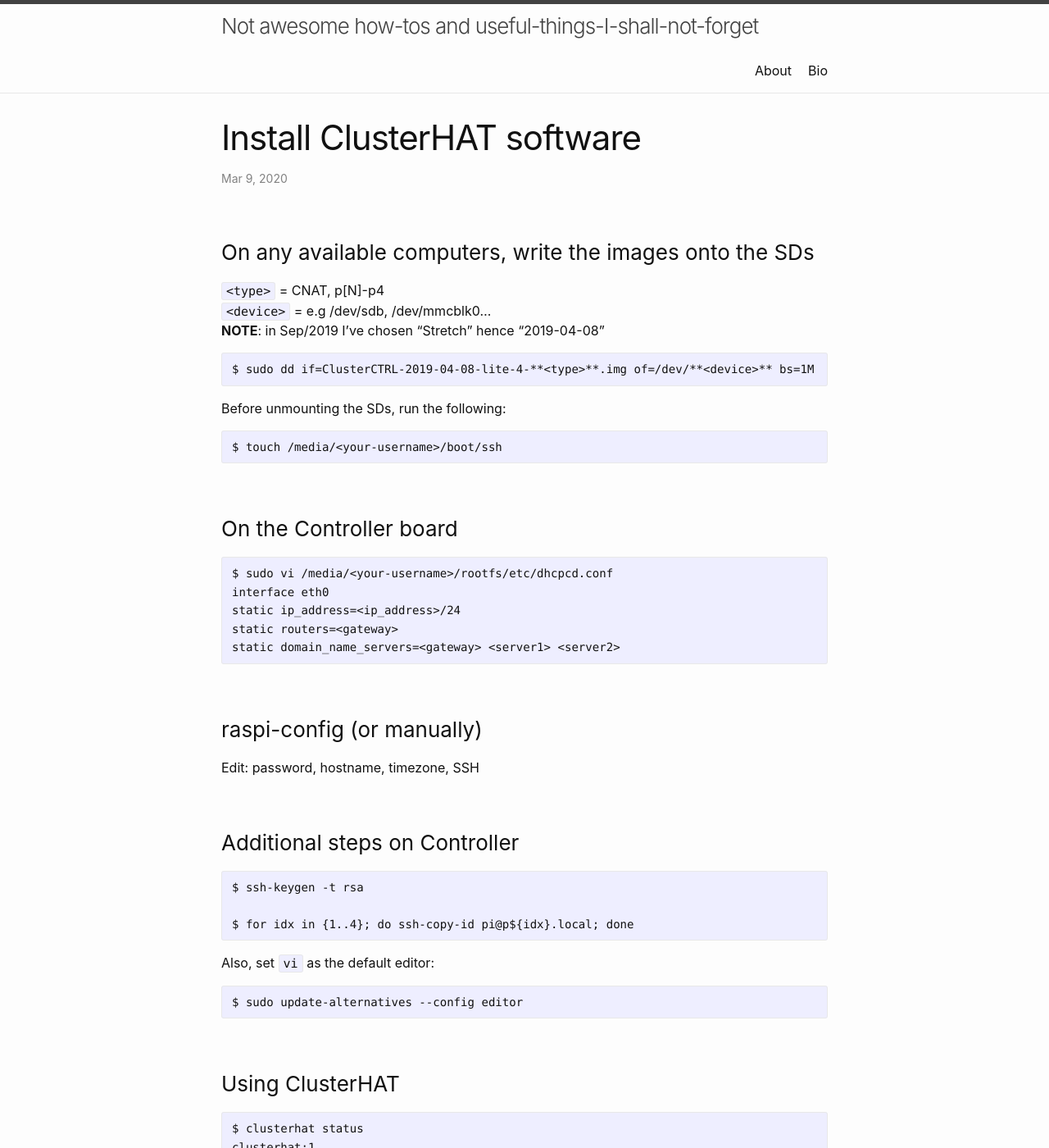
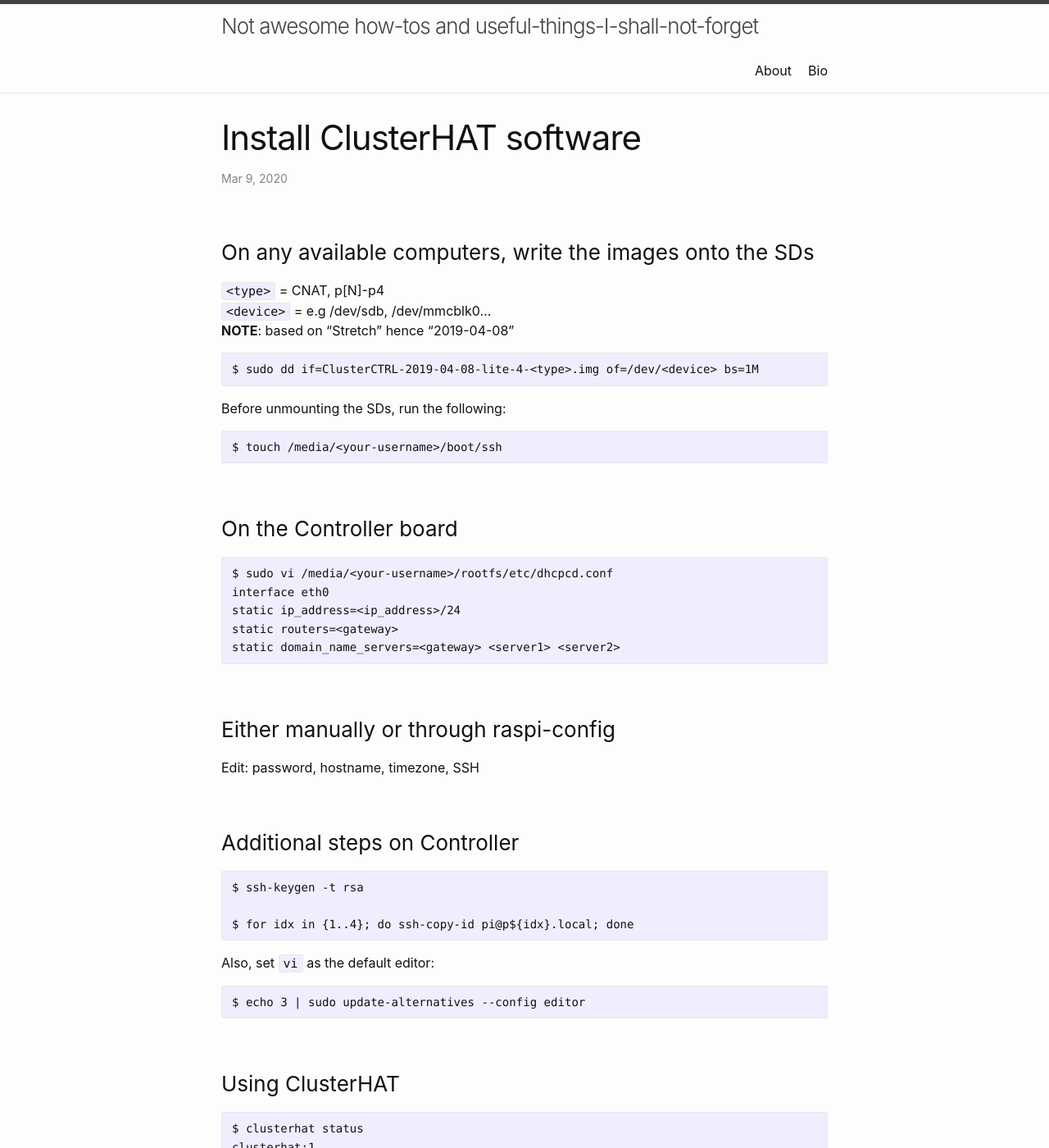
Before and after one commit to carmelo0x99/carmelo0x99.github.io, a Jekyll site: the page built from _posts/2020-03-09-raspi_clusterhat_install.md, in a window 1280 px wide and 1400 px high. Shown: the whole window at 82% size. Built offline with Jekyll 4.4.1, drawn with Linux system fonts in a browser that asks for light colours; some of the changed text lies outside the part shown.

Commit message:
modified:   _posts/2020-03-09-raspi_clusterhat_install.md

````diff
--- a/_posts/2020-03-09-raspi_clusterhat_install.md
+++ b/_posts/2020-03-09-raspi_clusterhat_install.md
@@ -7,9 +7,9 @@ categories: misc
 ### On any available computers, write the images onto the SDs
 `<type>` = CNAT, p[N]-p4<br/>
 `<device>` = e.g /dev/sdb, /dev/mmcblk0...<br/>
-**NOTE**: in Sep/2019 I've chosen "Stretch" hence "2019-04-08"
+**NOTE**: based on "Stretch" hence "2019-04-08"
 ```
-$ sudo dd if=ClusterCTRL-2019-04-08-lite-4-**<type>**.img of=/dev/**<device>** bs=1M
+$ sudo dd if=ClusterCTRL-2019-04-08-lite-4-<type>.img of=/dev/<device> bs=1M
 ```
 
 Before unmounting the SDs, run the following:
@@ -26,7 +26,7 @@ static routers=<gateway>
 static domain_name_servers=<gateway> <server1> <server2>
 ```
 
-### raspi-config (or manually)
+### Either manually or through raspi-config
 Edit: password, hostname, timezone, SSH
 
 ### Additional steps on Controller
@@ -35,9 +35,10 @@ $ ssh-keygen -t rsa
 
 $ for idx in {1..4}; do ssh-copy-id pi@p${idx}.local; done
 ```
+
 Also, set `vi` as the default editor:
 ```
-$ sudo update-alternatives --config editor
+$ echo 3 | sudo update-alternatives --config editor
 ```
 
 ### Using ClusterHAT
@@ -77,9 +78,9 @@ $ minicom p[N]
 **NOTE**: to quit Minicom use CTRL-A-X
 
 #### All commands
-Command | Purpose
---- | ---
-`$ clusterctrl on` | Turn power to all Pi Zero on
+Command                     | Purpose
+--------------------------- | ---------------------------
+`$ clusterctrl on`          | Turn power to all Pi Zero on
 `$ clusterctrl off` | Turn power to all Pi Zero off
 `$ clusterctrl on p1` | Turn power on to Pi Zero in slot P1
 `$ clusterctrl on p1 p3 p4` | Turn power to Pi Zeros in slot P1, P3 and P4 on
````
